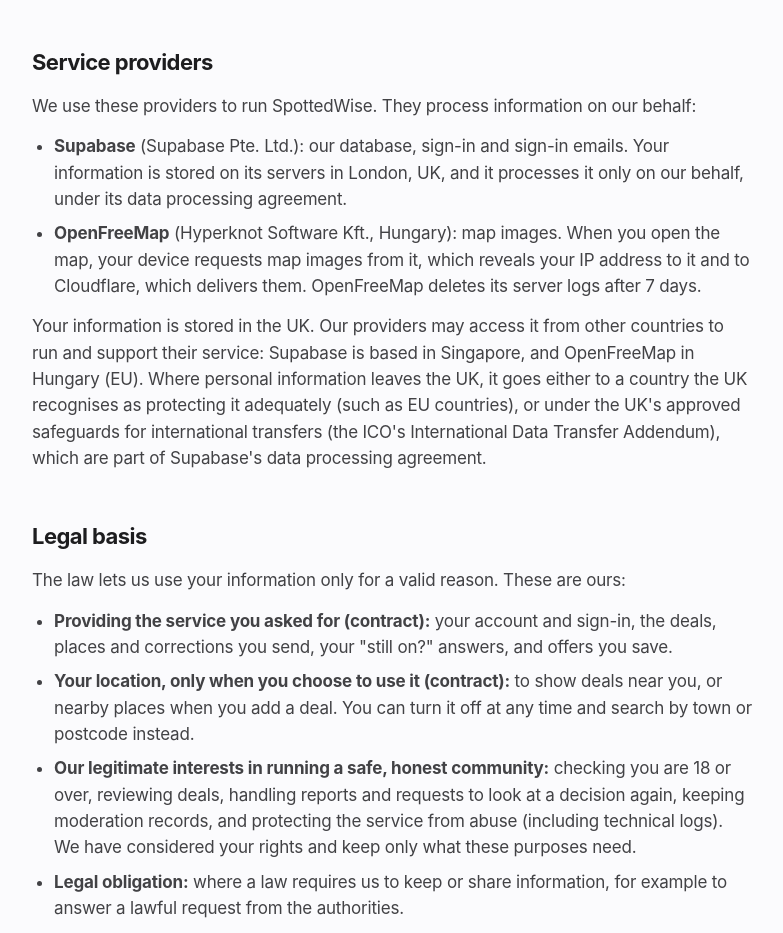
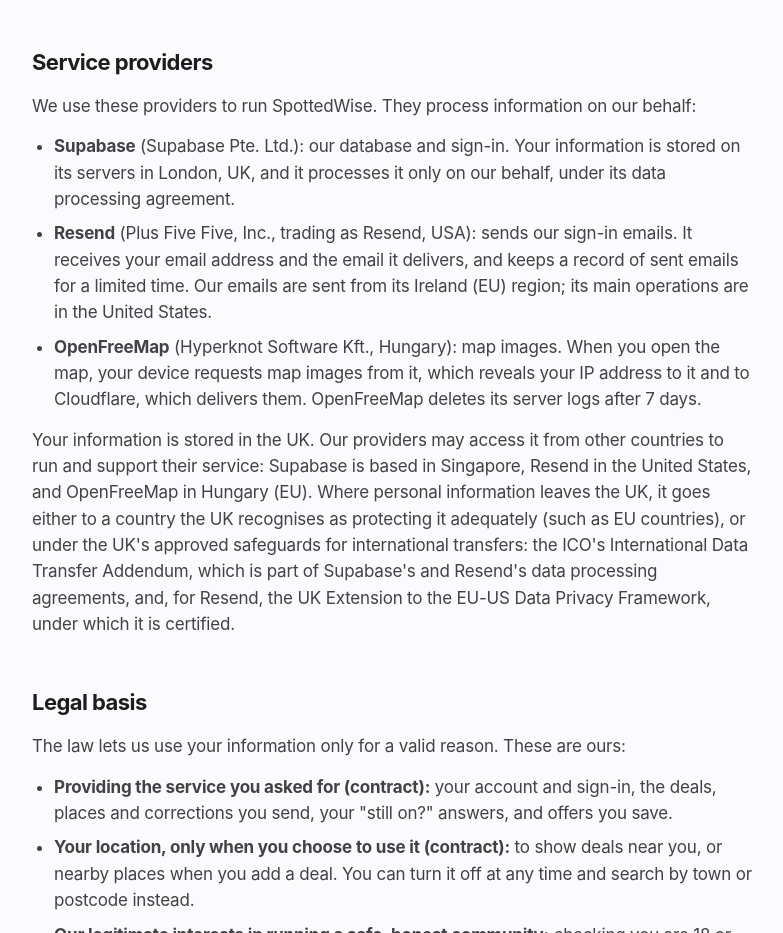
Before and after one commit to ionutcm402-beep/ionutcm-site, a plain HTML site: page public/spottedwise-privacy.html in a window 1280 px wide. Shown: the part 2363-3296 px from the top of the page, without its empty margins (248-1031 px from the left). Drawn offline with Linux system fonts and the light colour scheme.

Commit message:
SpottedWise privacy policy: add Resend (sign-in emails)
Resend now sends SpottedWise's sign-in emails (from its Ireland region).
Listed as a provider, with its UK transfer safeguards (UK Addendum in its
DPA; UK Extension to the EU-US Data Privacy Framework). Owner-approved,
17 November 2026.

Co-Authored-By: Claude Opus 5.5 <noreply@anthropic.com>
Claude-Session: https://claude.ai/code/session_01Fi8hFYHVfWetYjqKPyL57h

```diff
--- a/public/spottedwise-privacy.html
+++ b/public/spottedwise-privacy.html
@@ -77,10 +77,11 @@
 <h2 id="providers">Service providers</h2>
 <p>We use these providers to run SpottedWise. They process information on our behalf:</p>
 <ul>
-<li><strong>Supabase</strong> (Supabase Pte. Ltd.): our database, sign-in and sign-in emails. Your information is stored on its servers in London, UK, and it processes it only on our behalf, under its data processing agreement.</li>
+<li><strong>Supabase</strong> (Supabase Pte. Ltd.): our database and sign-in. Your information is stored on its servers in London, UK, and it processes it only on our behalf, under its data processing agreement.</li>
+<li><strong>Resend</strong> (Plus Five Five, Inc., trading as Resend, USA): sends our sign-in emails. It receives your email address and the email it delivers, and keeps a record of sent emails for a limited time. Our emails are sent from its Ireland (EU) region; its main operations are in the United States.</li>
 <li><strong>OpenFreeMap</strong> (Hyperknot Software Kft., Hungary): map images. When you open the map, your device requests map images from it, which reveals your IP address to it and to Cloudflare, which delivers them. OpenFreeMap deletes its server logs after 7 days.</li>
 </ul>
-<p>Your information is stored in the UK. Our providers may access it from other countries to run and support their service: Supabase is based in Singapore, and OpenFreeMap in Hungary (EU). Where personal information leaves the UK, it goes either to a country the UK recognises as protecting it adequately (such as EU countries), or under the UK's approved safeguards for international transfers (the ICO's International Data Transfer Addendum), which are part of Supabase's data processing agreement.</p>
+<p>Your information is stored in the UK. Our providers may access it from other countries to run and support their service: Supabase is based in Singapore, Resend in the United States, and OpenFreeMap in Hungary (EU). Where personal information leaves the UK, it goes either to a country the UK recognises as protecting it adequately (such as EU countries), or under the UK's approved safeguards for international transfers: the ICO's International Data Transfer Addendum, which is part of Supabase's and Resend's data processing agreements, and, for Resend, the UK Extension to the EU-US Data Privacy Framework, under which it is certified.</p>
 
 <h2 id="basis">Legal basis</h2>
 <p>The law lets us use your information only for a valid reason. These are ours:</p>
```
Also changed, not shown: content/legal/spottedwise-privacy.html (+3 -2 lines).
